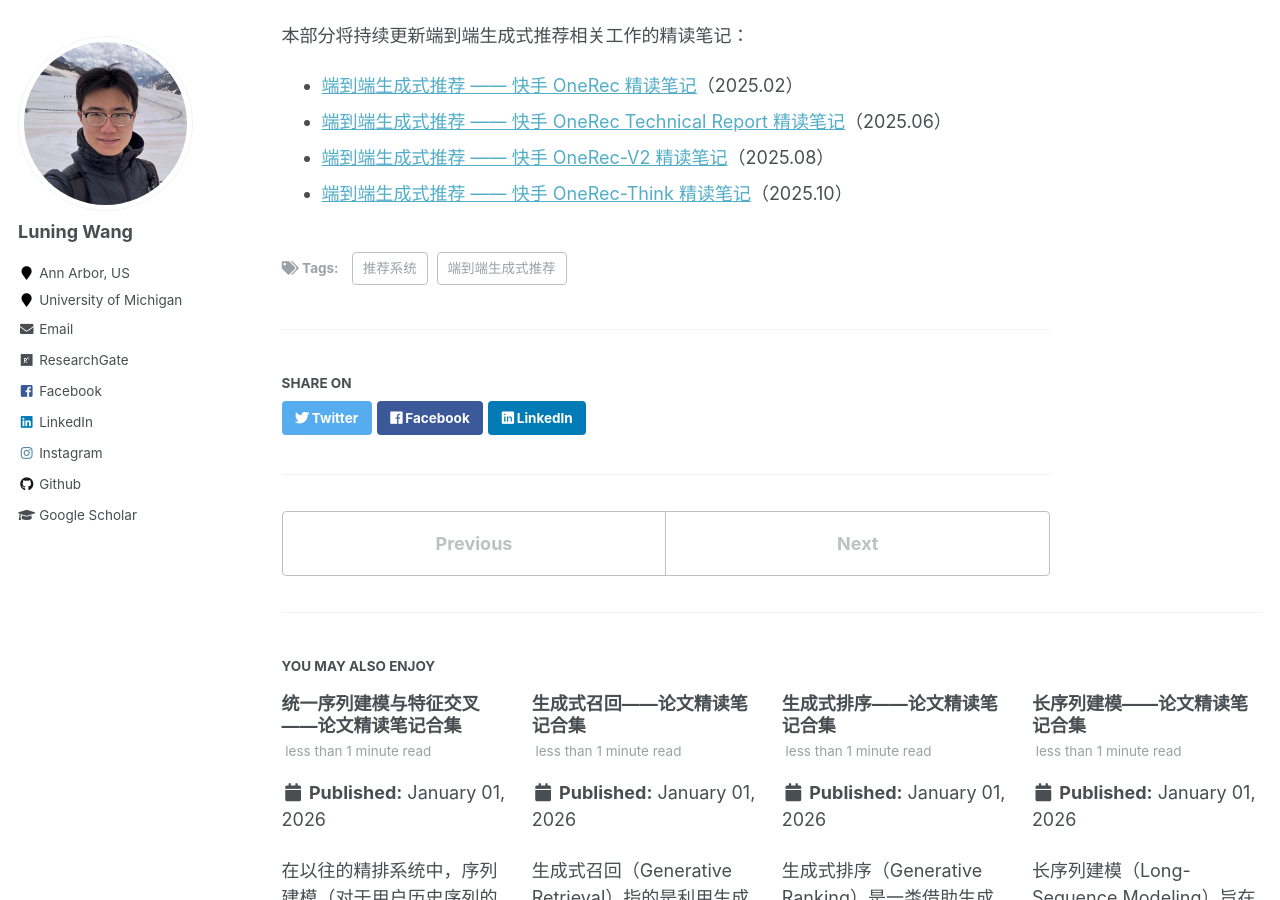
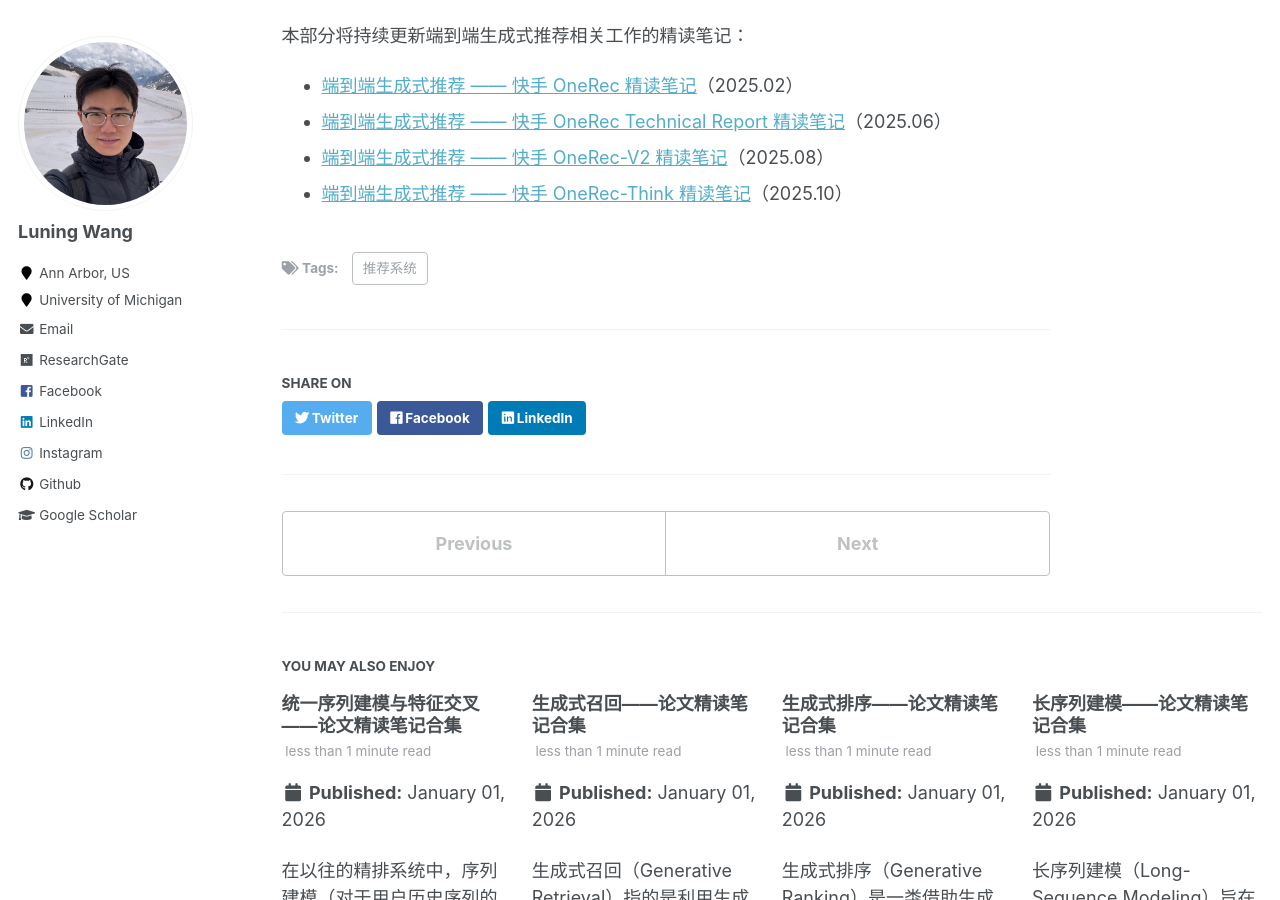
Before and after one commit to wln20/wln20.github.io, a Jekyll site: the page built from _posts/2026-01-01-GR-E2E.md, in a window 1280 px wide and 900 px high, scrolled down 351 px. Built offline with Jekyll 4.4.1, drawn with Linux system fonts in a browser that asks for light colours.

Commit message:
Remove '端到端生成式推荐' tag from post
Removed a tag from the post.

```diff
--- a/_posts/2026-01-01-GR-E2E.md
+++ b/_posts/2026-01-01-GR-E2E.md
@@ -4,7 +4,6 @@
 permalink: /posts/2026/01/GR_E2E/
 tags:
   - 推荐系统
-  - 端到端生成式推荐
 ---
 
 端到端生成式推荐（End-to-End Generative Recommendation）试图将召回、排序甚至重排统一为一个整体生成过程。该范式不再显式区分多阶段 pipeline，而是通过统一的序列建模与端到端训练目标，让模型在一个框架内同时学习候选选择与排序决策，从而减少阶段割裂带来的误差传递问题，并为大规模预训练与 Scaling 提供更自然的技术路径。
```
